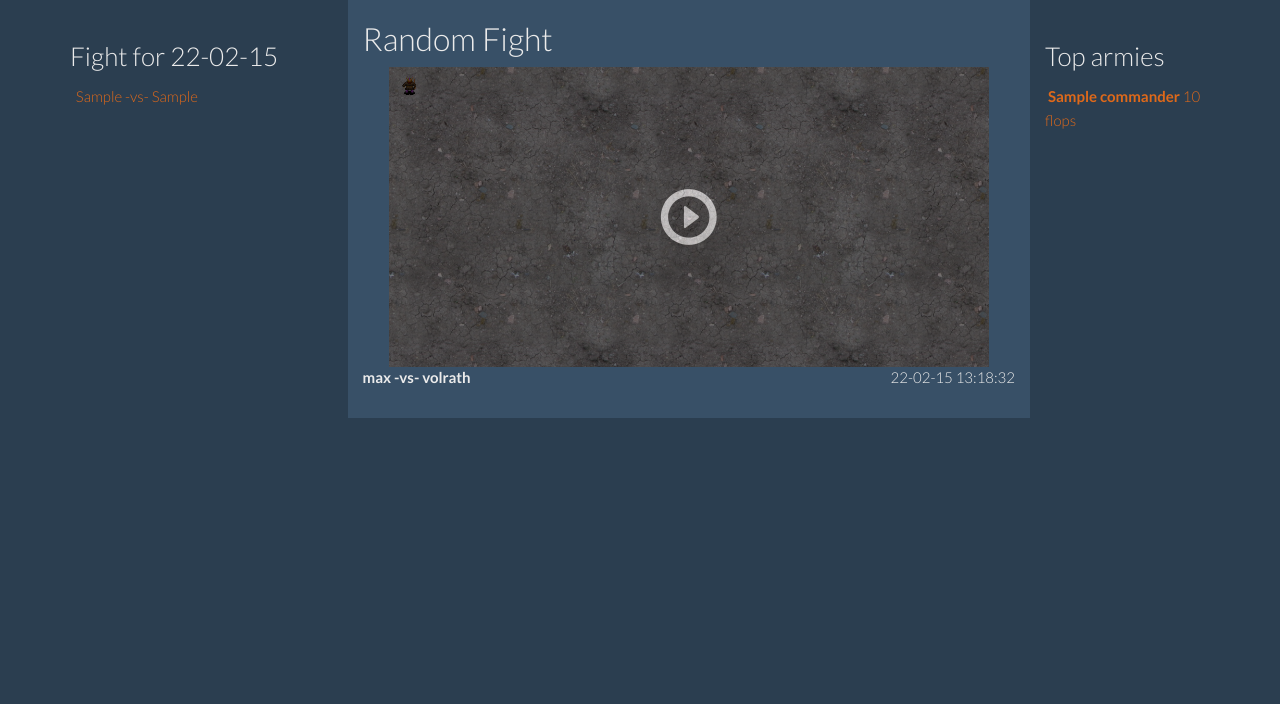
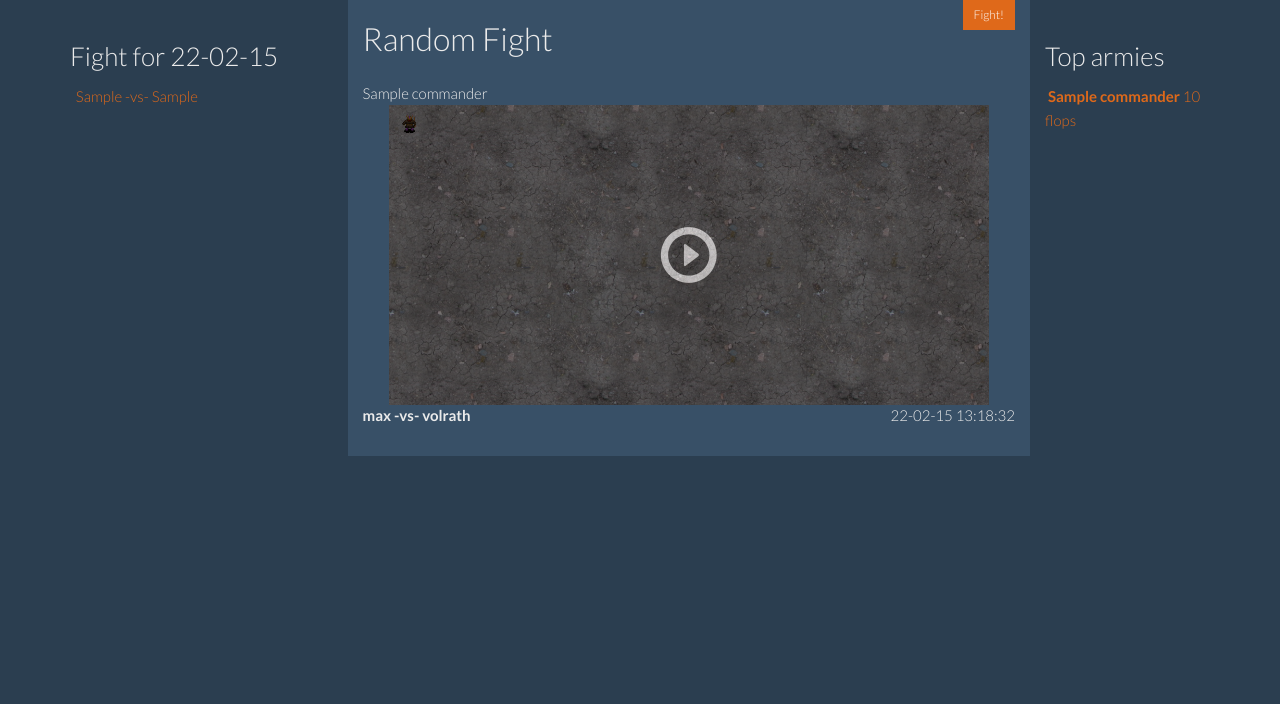
Before and after one commit to talpor/talpor-minions, a Flask app: template templates/home.html in a window 1280 px wide. Shown: the part 49-753 px from the top of the page. Run offline with Flask 2, Linux system fonts and the light colour scheme; the template is opened without the code that fills it: most values are stand-ins (such as "Sample title", 1, 10 or a date in 2020); some libraries are stand-ins or nearby versions.

Commit message:
add army chioces

```diff
--- a/templates/home.html
+++ b/templates/home.html
@@ -38,6 +38,14 @@
             <div class="col-md-7 main-battle">
                 <div>
                     <h2>Random Fight</h2>
+                    <button class="btn btn-primary btn-sm">Fight!</button>
+                    <div id="armyChoices">
+                        <ul>
+                            {% for army in top_armies %}
+                            <li>{{ army.commander }}</li>
+                            {% endfor %}
+                        </ul>
+                    </div>
                     <div id="cr-stage">
                         <div id="frontCover">
                             <span class="glyphicon glyphicon-play-circle" aria-hidden="true">
```
